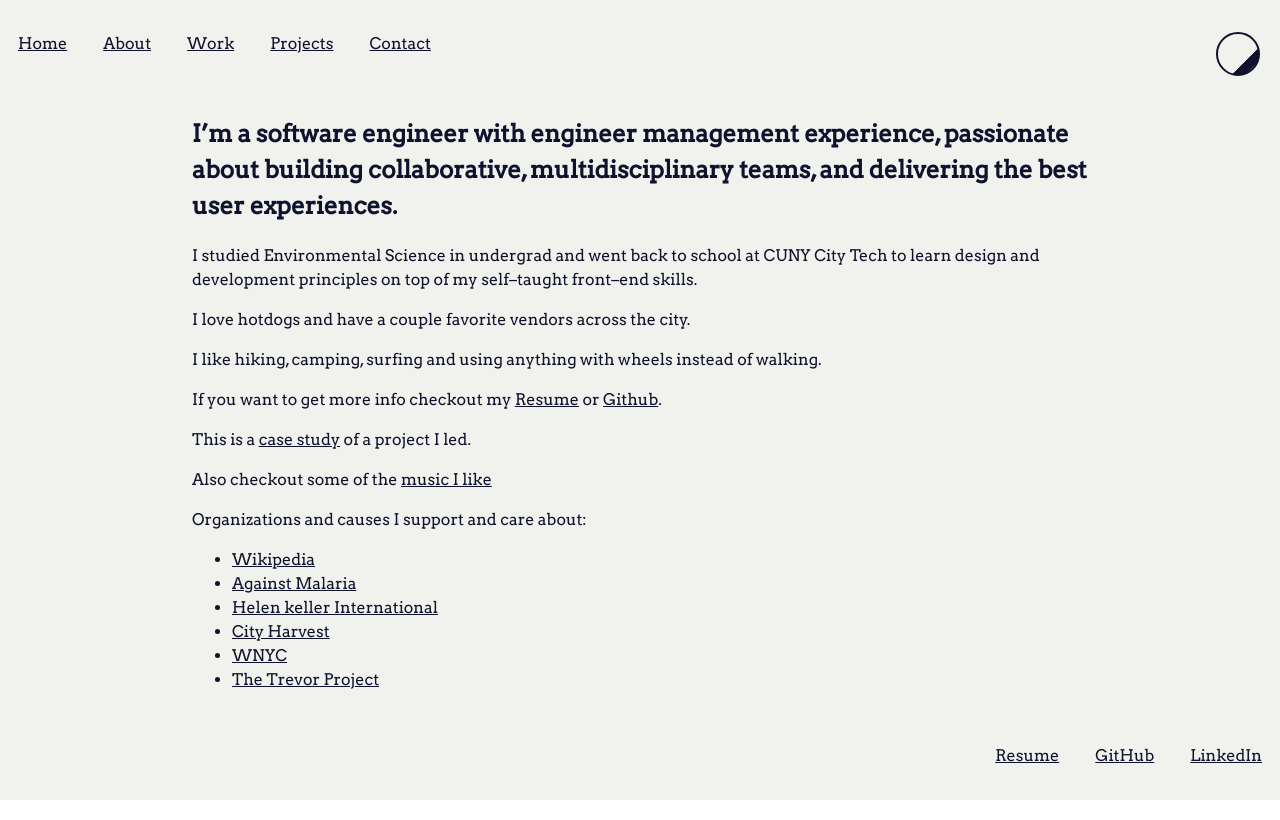
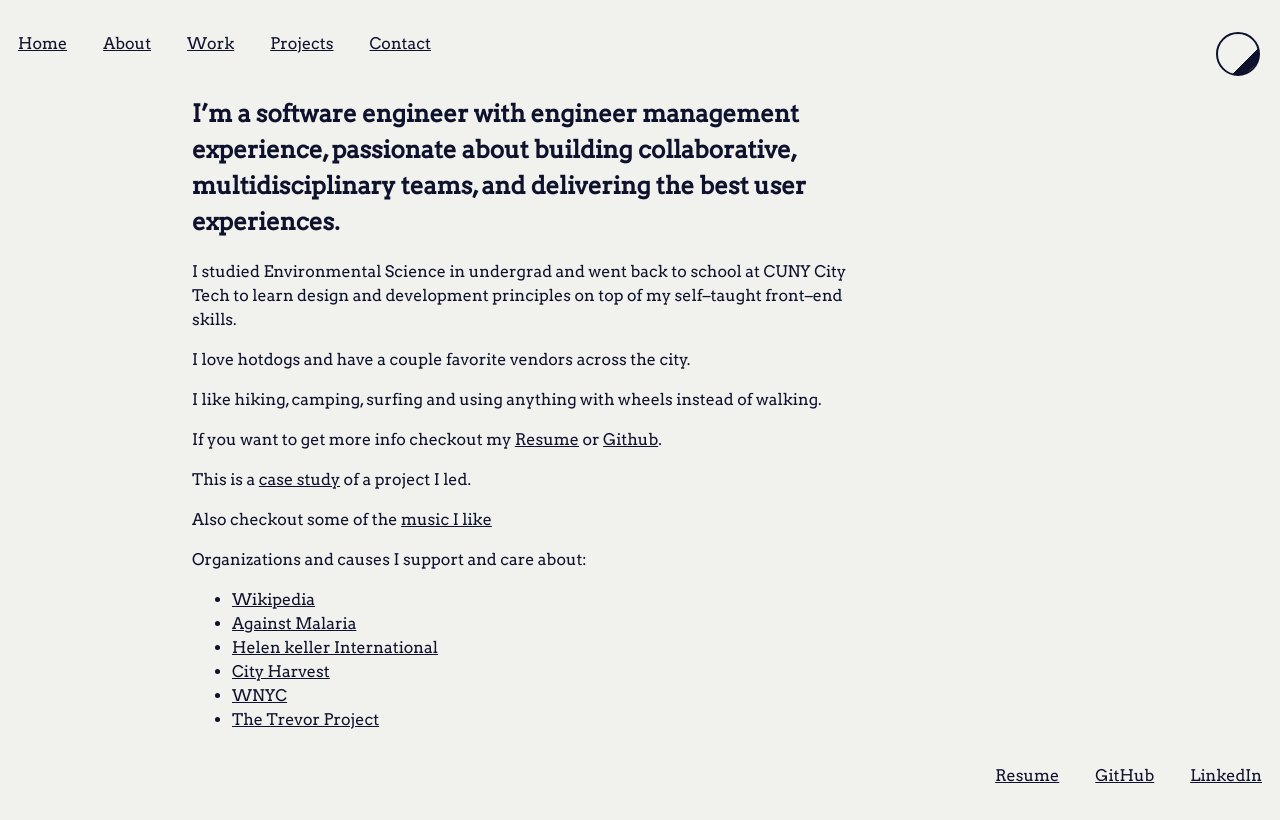
Before and after one commit to erikleon/personal-site, a Next.js app: page /about in a window 1280 px wide. Built offline with nearby package versions, Linux system fonts and the light colour scheme; no server answers.

Commit message:
style(design): FINDING-005 — constrain prose line length to 65ch for readability

```diff
--- a/styles/Home.module.css
+++ b/styles/Home.module.css
@@ -2,6 +2,10 @@
   padding: 0 2rem;
   max-width: 960px;
   margin: 0 auto;
+}
+
+.home {
+  max-width: 65ch;
 }
 
 .main {
```
